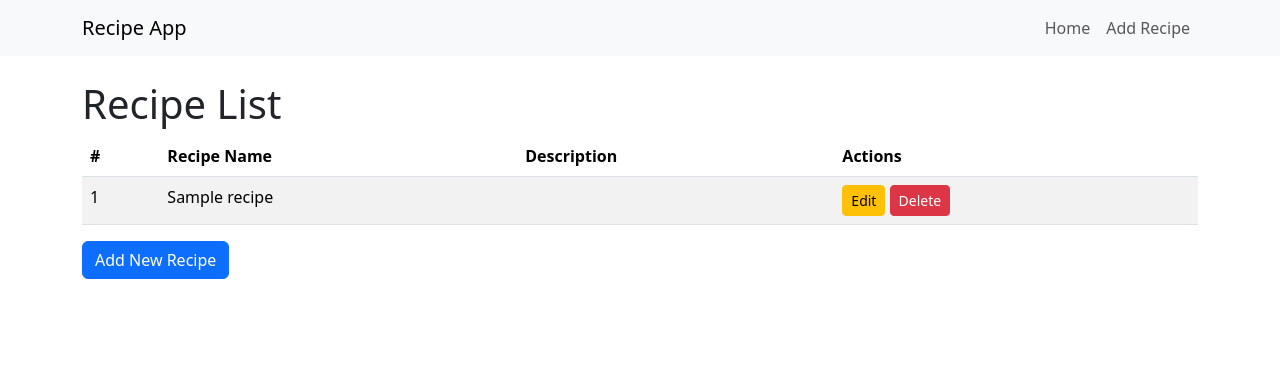
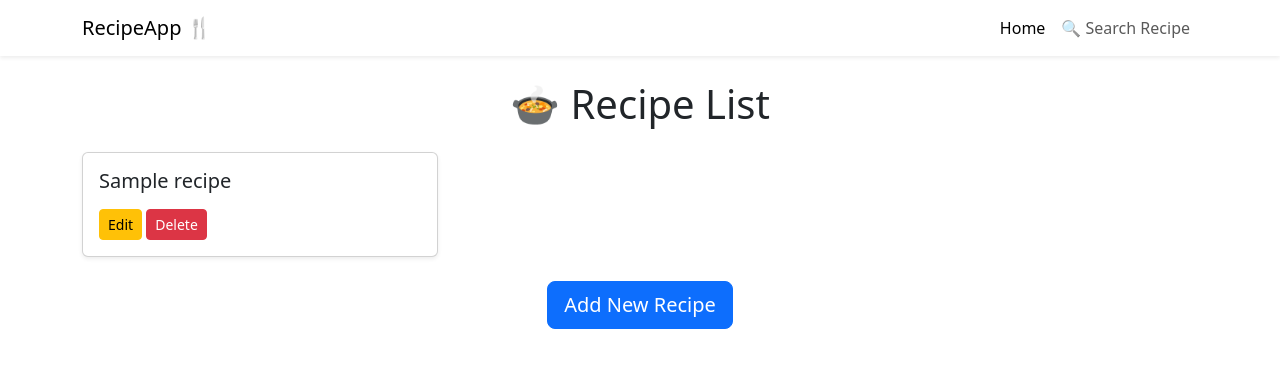
Before and after one commit to manjurai22/Recipe-Book-app, a Django app: page / in a window 1280 px wide. Shown: the top 368 px of the page. Run offline with Django 5.2, Linux system fonts and the light colour scheme; tables that the repository leaves empty hold one stand-in row (values such as "Sample post").

Commit message:
edit and delete

```diff
--- a/templates/base.html
+++ b/recipebook_app/templates/base.html
@@ -1,3 +1,4 @@
+{% load static %}
 <!DOCTYPE html>
 <html lang="en">
 <head>
@@ -5,21 +6,25 @@
     <meta name="viewport" content="width=device-width, initial-scale=1.0">
     <title>{% block title %}Recipe App{% endblock %}</title>
 
-    <!-- Bootstrap CSS (Optional for styling) -->
+    <!-- Bootstrap CSS -->
     <link href="https://cdn.jsdelivr.net/npm/bootstrap@5.3.2/dist/css/bootstrap.min.css" rel="stylesheet">
+    <link href="{#}" rel="stylesheet" />
 </head>
 <body>
     <!-- Navbar -->
-    <nav class="navbar navbar-expand-lg navbar-light bg-light mb-4">
+    <nav class="navbar navbar-expand-lg navbar-light bg-white shadow-sm mb-4">
         <div class="container">
-            <a class="navbar-brand" href="{% url 'recipe_list' %}">Recipe App</a>
-            <div class="collapse navbar-collapse">
+            <a class="navbar-brand" href="{% url 'recipe_list' %}">RecipeApp 🍴</a>
+            <button class="navbar-toggler" type="button" data-bs-toggle="collapse" data-bs-target="#navbarNav">
+                <span class="navbar-toggler-icon"></span>
+            </button>
+            <div class="collapse navbar-collapse" id="navbarNav">
                 <ul class="navbar-nav ms-auto">
                     <li class="nav-item">
-                        <a class="nav-link" href="{% url 'recipe_list' %}">Home</a>
+                        <a class="nav-link active" href="{% url 'recipe_list' %}">Home</a>
                     </li>
                     <li class="nav-item">
-                        <a class="nav-link" href="{% url 'add_recipe' %}">Add Recipe</a>
+                        <a class="nav-link" href="#">🔍 Search Recipe</a>
                     </li>
                 </ul>
             </div>
@@ -28,12 +33,10 @@
 
     <!-- Main Content -->
     <div class="container">
-        {% block content %}
-        <!-- Child templates will insert content here -->
-        {% endblock %}
+        {% block content %}{% endblock %}
     </div>
 
-    <!-- Bootstrap JS (Optional) -->
+    <!-- Bootstrap JS -->
     <script src="https://cdn.jsdelivr.net/npm/bootstrap@5.3.2/dist/js/bootstrap.bundle.min.js"></script>
 </body>
 </html>
--- /dev/null
+++ b/recipebook_app/templates/recipe_list.html
@@ -0,0 +1,30 @@
+{% extends "base.html" %}
+
+{% block title %}Recipe List{% endblock %}
+
+{% block content %}
+<h1 class="mb-4 text-center">🍲 Recipe List</h1>
+
+<div class="row">
+    {% if recipes %}
+        {% for recipe in recipes %}
+        <div class="col-md-4">
+            <div class="card shadow-sm">
+                <div class="card-body">
+                    <h5 class="card-title">{{ recipe.name }}</h5>
+                    <p class="card-text">{{ recipe.description|truncatewords:20 }}</p>
+                    <a href="% url 'edit_recipe' recipe.id %" class="btn btn-sm btn-warning">Edit</a>
+                    <a href="% url 'delete_recipe' recipe.id %" class="btn btn-sm btn-danger">Delete</a>
+                </div>
+            </div>
+        </div>
+        {% endfor %}
+    {% else %}
+        <p class="text-center">No recipes found.</p>
+    {% endif %}
+</div>
+
+<div class="text-center mt-4">
+    <a href="{% url 'add_recipe' %}" class="btn btn-lg btn-primary">Add New Recipe</a>
+</div>
+{% endblock content %}
--- a/recipebook_app/urls.py
+++ b/recipebook_app/urls.py
@@ -1,5 +1,8 @@
 from django.urls import path
 from recipebook_app import views
 urlpatterns = [
-    path("",views.recipe_list, name="recipe-list"),
+    path("",views.recipe_list, name="recipe_list"),
+    path("add-recipe/", views.add_recipe, name="add_recipe"),
+    path("edit-recipe/<int:id>",views.edit_recipe,name="edit_recipe"),
+    path("delete-recipe/<int:id/",views.delete_recipe,name="delete_recipe"),
 ]
--- a/recipebook_app/views.py
+++ b/recipebook_app/views.py
@@ -21,3 +21,19 @@ def add_recipe(request):
         form = RecipeForm()  # Empty form for GET request
 
     return render(request, "add_recipe.html", {"form": form})
+
+def edit_recipe(request, id):
+    recipe = Recipe.objects.get(id=id)
+    if request.method == "POST":
+        form = RecipeForm(request.POST, instance=recipe)
+        if form.is_valid():
+            form.save()
+            return redirect("recipe_list")
+    else:
+        form = RecipeForm(instance=recipe)
+    return render(request, "recipebook_app/edit_recipe.html", {"form": form})
+
+def delete_recipe(request, id):
+    recipe = Recipe.objects.get(id=id)  # simple fetch
+    recipe.delete()  # delete immediately
+    return redirect("recipe_list")
--- a/templates/recipe_list.html
+++ /dev/null
@@ -1,38 +0,0 @@
-{% extends "base.html" %}
-
-{% block title %}Recipe List{% endblock %}
-
-{% block content %}
-<h1>Recipe List</h1>
-
-{% if recipes %}
-    <table class="table table-striped">
-        <thead>
-            <tr>
-                <th>#</th>
-                <th>Recipe Name</th>
-                <th>Description</th>
-                <th>Actions</th>
-            </tr>
-        </thead>
-        <tbody>
-            {% for recipe in recipes %}
-            <tr>
-                <td>{{ forloop.counter }}</td>
-                <td>{{ recipe.name }}</td>
-                <td>{{ recipe.description }}</td>
-                <td>
-                    <!-- You can add Edit/Delete buttons here later -->
-                    <a href="#" class="btn btn-sm btn-warning">Edit</a>
-                    <a href="#" class="btn btn-sm btn-danger">Delete</a>
-                </td>
-            </tr>
-            {% endfor %}
-        </tbody>
-    </table>
-{% else %}
-    <p>No recipes found. <a href="{% url 'add_recipe' %}">Add a new recipe</a></p>
-{% endif %}
-
-<a href="{% url 'add_recipe' %}" class="btn btn-primary">Add New Recipe</a>
-{% endblock %}
```
Also changed, not shown: recipebook_app/templates/add_recipe.html (added, +25 -0 lines), recipebook_app/templates/delete_recipe.html (added, +18 -0 lines), recipebook_app/templates/edit_recipe.html (added, +16 -0 lines), templates/add_recipe.html (deleted, +0 -16 lines).
